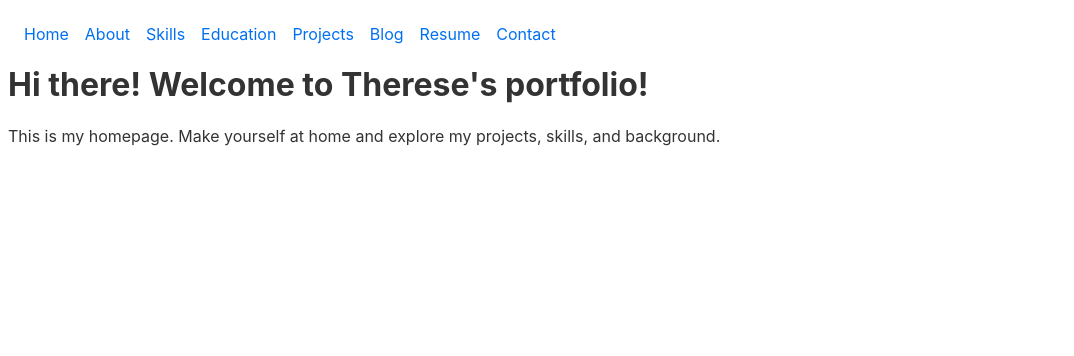
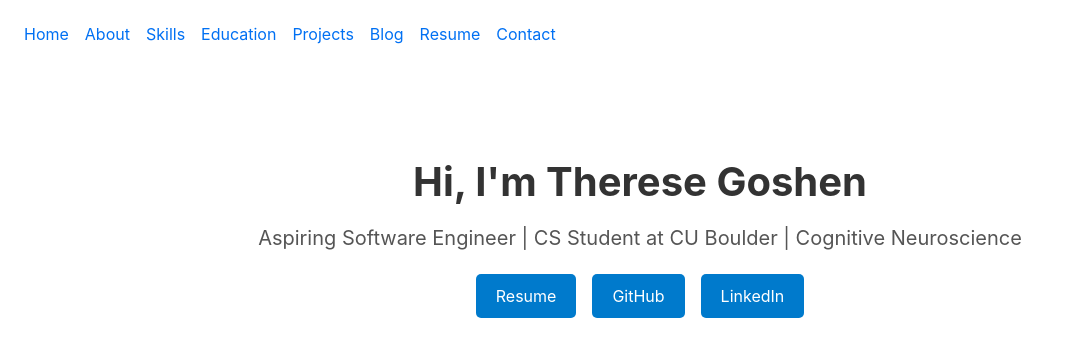
Before and after one commit to ThereseGoshen/ThereseGoshen.github.io, a Svelte app: page / in a window 1280 px wide. Shown: the top 356 px of the page, without its empty margins (0-1074 px from the left). Built offline with nearby package versions, Linux system fonts and the light colour scheme.

Commit message:
updating home section

```diff
--- a/src/pages/Home.svelte
+++ b/src/pages/Home.svelte
@@ -1,6 +1,62 @@
-<script>
-    export let name = "Therese";
-</script>
+<!-- hero section: main introduction (I feel so heroic hahaha) -->
+<section class="hero">
+  <h1>Hi, I'm Therese Goshen</h1>
 
-<h1> Hi there! Welcome to {name}'s portfolio!</h1>
-<p> This is my homepage. Make yourself at home and explore my projects, skills, and background. </p>
+  <p>Aspiring Software Engineer | CS Student at CU Boulder | Cognitive Neuroscience </p>
+
+
+  <div class="cta">
+    <!-- resume  -->
+    <a href="#/resume" class="btn">Resume</a>
+
+    <!-- github-->
+    <a href="https://github.com/ThereseGoshen" target="_blank" class="btn">GitHub</a>
+
+    <!-- linkedin -->
+    <a href="https://www.linkedin.com/in/th%C3%A9r%C3%A8se-goshen-250422274/" target="_blank" class="btn">LinkedIn</a>
+  </div>
+</section>
+
+<style>
+  /* main section */
+  .hero {
+    text-align: center;
+    padding: 4rem 2rem;
+  }
+
+  /* my name! */
+  .hero h1 {
+    font-size: 2.5rem;
+    margin-bottom: 0.5rem;
+  }
+
+  /* tagline */
+  .hero p {
+    font-size: 1.25rem;
+    margin-bottom: 1.5rem;
+    color: #555;
+  }
+
+  /* line up button horizonally */
+  .cta {
+    display: flex;
+    justify-content: center;
+    gap: 1rem;
+  }
+
+  /* button styles */
+  .btn {
+    padding: 0.75rem 1.25rem;
+    border-radius: 5px;
+    background: #007acc;
+    color: white;
+    text-decoration: none;
+    /* smooth transition effect for background color on hover */
+    transition: background 0.2s ease;
+  }
+
+  /* hover effect on button */
+  .btn:hover {
+    background: #005f99;
+  }
+</style>
```
